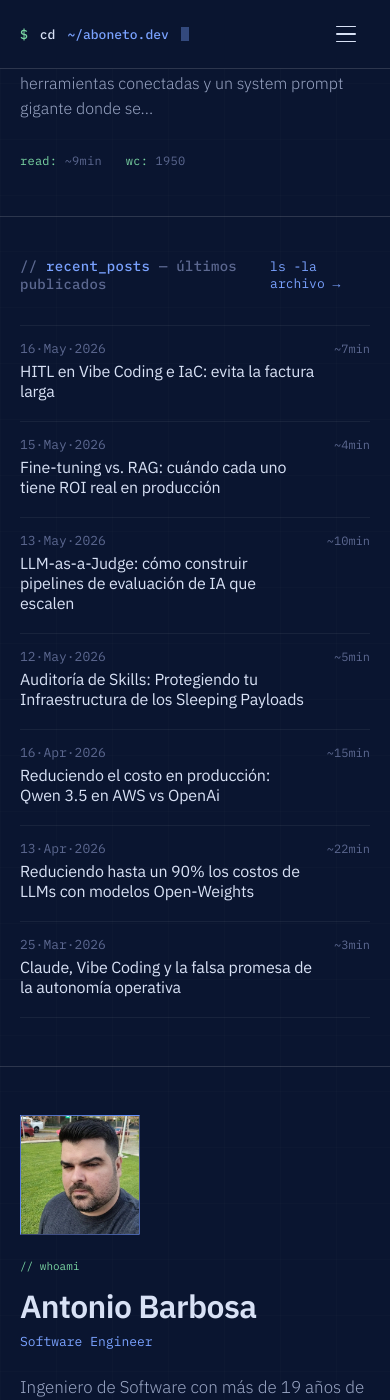
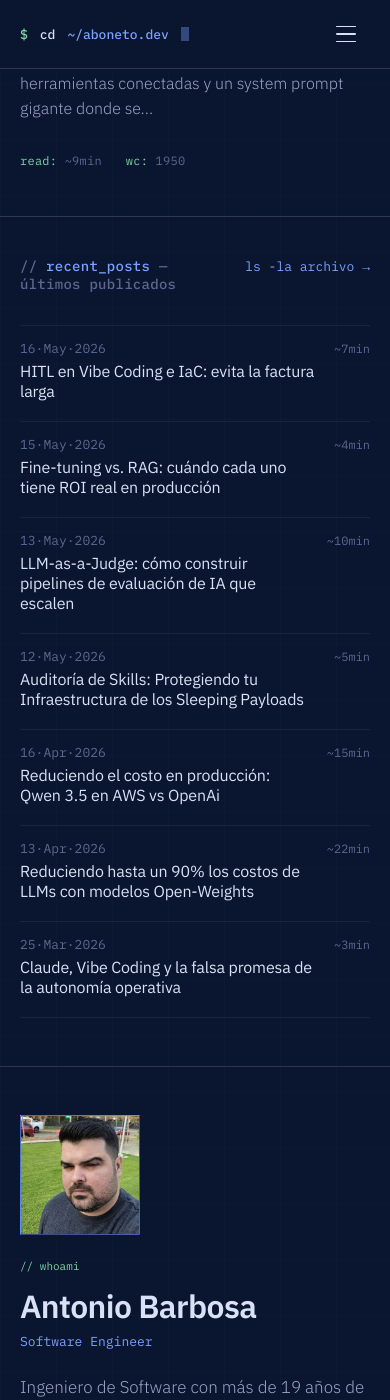
Before and after one commit to aboneto/aboneto.dev, a Jekyll site: the page built from index.html, in a window 390 px wide and 1400 px high, scrolled down 645 px. Built offline with Jekyll 4.4.1, drawn with Linux system fonts in a browser that asks for light colours; the list of posts is cut into pages by our own code.

Commit message:
fix: prevent ls -la button from wrapping on mobile
Add white-space: nowrap and flex-shrink: 0 to .more button to keep
the text on a single line on mobile viewports.

```diff
--- a/_sass/_post-list.scss
+++ b/_sass/_post-list.scss
@@ -33,6 +33,7 @@
   display: flex;
   align-items: baseline;
   justify-content: space-between;
+  gap: 32px;
   margin-bottom: 32px;
   font-family: $font-mono;
 
@@ -56,6 +57,8 @@
     color: $accent;
     font-size: 13px;
     text-decoration: none;
+    white-space: nowrap;
+    flex-shrink: 0;
 
     &:hover {
       color: $accent-bright;
```
